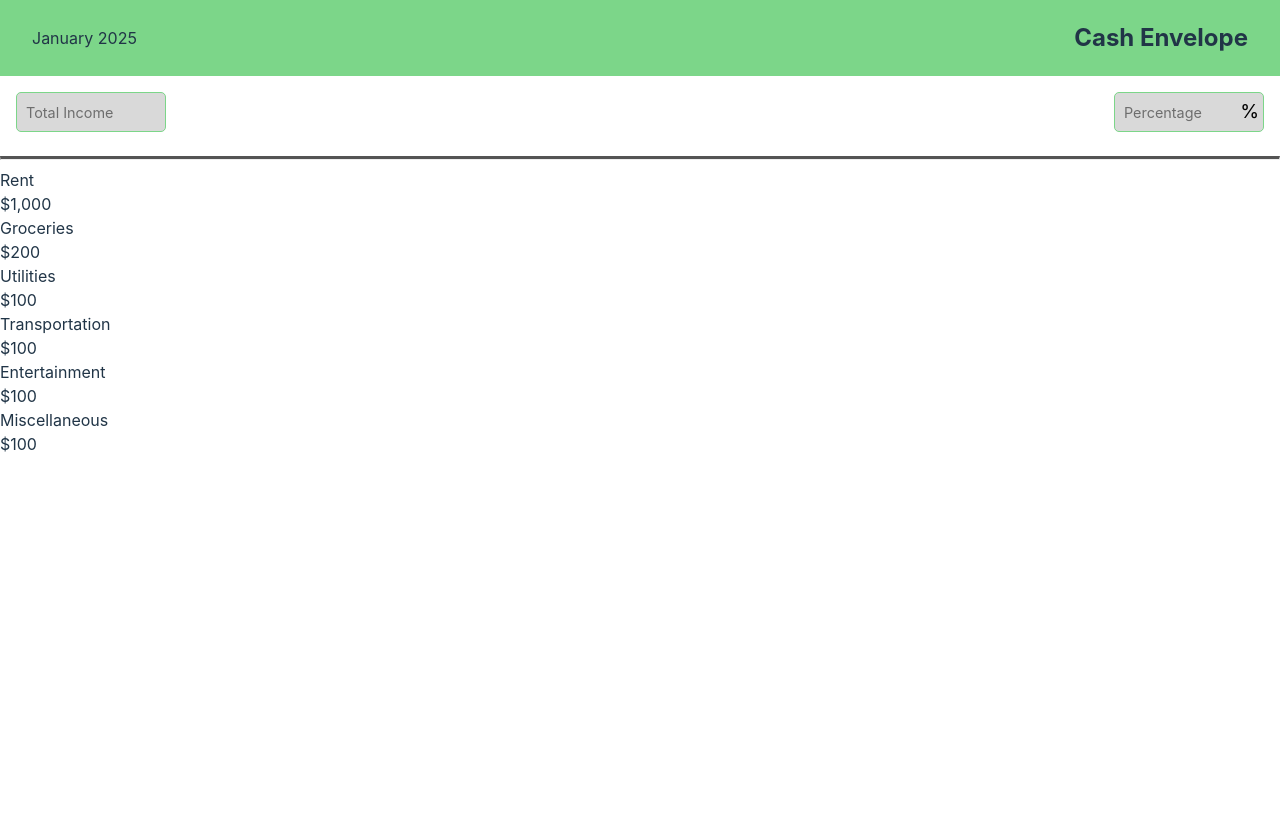
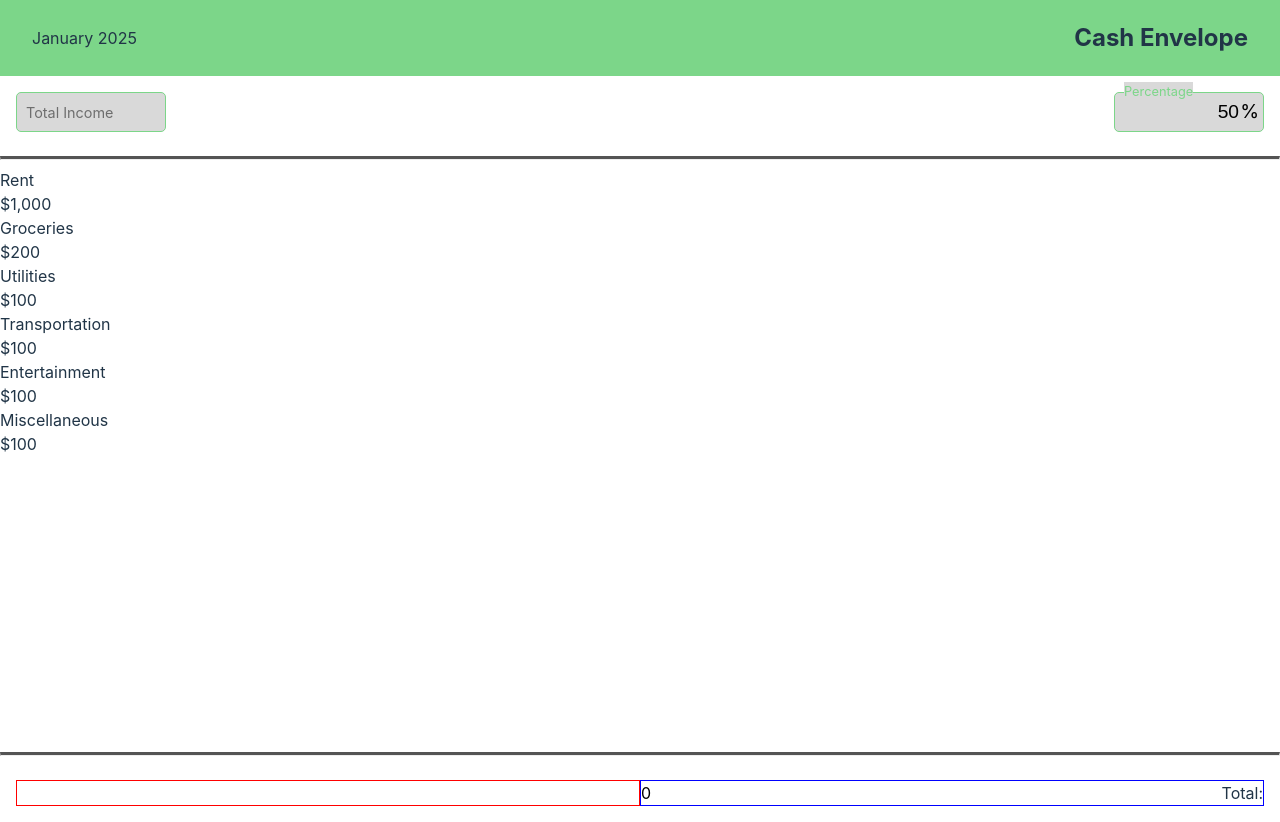
Before and after one commit to emscawas/cash-envelope, a React (Vite) app: page / in a window 1280 px wide. Before the commit the page ends 800 px from the top, so only its background shows below. Built offline with nearby package versions, Linux system fonts and the light colour scheme.

Commit message:
added total need value computation and footer blank template

```diff
--- a/src/components/body/body.css
+++ b/src/components/body/body.css
@@ -8,7 +8,7 @@
     justify-content: space-between;
 }
 
-.income-container, .percentage-container {
+.income-container, .needs-percentage-container {
     position: relative;
 }
 
@@ -43,7 +43,7 @@
     pointer-events: none;
 }
 
-.percentage-container::after {
+.needs-percentage-container::after {
     color: black;
     content: '%';
     position: absolute;
@@ -52,7 +52,7 @@
     top: 5px;
 }
 
-.percentage-text {
+.needs-percentage-text {
     color: black;
     background-color: #D9D9D9;
     padding: 0.5rem 1.5rem 0.5rem 0.5rem;
@@ -65,7 +65,7 @@
     text-align: right;
 }
 
-.percentage-placeholder {
+.needs-percentage-placeholder {
     color: rgb(110, 110, 110);
     position: absolute;
     left: 10px;
@@ -75,10 +75,39 @@
     pointer-events: none;
 }
 
-.percentage-text:not(:placeholder-shown) + .percentage-placeholder,
-.percentage-text:focus + .percentage-placeholder {
+.needs-percentage-text:not(:placeholder-shown) + .needs-percentage-placeholder,
+.needs-percentage-text:focus + .needs-percentage-placeholder {
     top: -10px;
     font-size: 0.8rem;
     background-color: #D9D9D9;
     color: #7CD689;
 }
+
+.lists-container {
+    height: 72vh;
+}
+
+.footer {
+    display: flex;
+    justify-content: space-between;
+    padding: 1rem;
+}
+
+.dl-buttons {
+    display: flex;
+    justify-content: space-between;
+    width: 50%;
+    border: 1px solid red;
+}
+
+.total-texts {
+    display: flex;
+    flex-wrap: wrap;
+    justify-content: space-between;
+    width: 50%;
+    border: 1px solid blue;
+}
+
+.total-needs {
+    color: black;
+}
--- a/src/components/body/body.tsx
+++ b/src/components/body/body.tsx
@@ -4,7 +4,7 @@ import Divider from "../Utils/divider";
 
 function BudgetPlanner() {
   const [income, setIncome] = useState("");
-  const [percentage, setPercentage] = useState("");
+  const [needsPercentage, setNeedsPercentage] = useState("50");
 
   const handleIncomeChange = (e: React.ChangeEvent<HTMLInputElement>) => {
     const value = e.target.value.replace(/,/g, "");
@@ -13,11 +13,17 @@ function BudgetPlanner() {
     }
   };
 
-  const handlePercentageChange = (e: React.ChangeEvent<HTMLInputElement>) => {
+  const handleNeedsPercentageChange = (e: React.ChangeEvent<HTMLInputElement>) => {
     const value = e.target.value.replace(/%/g, '');
     if (!isNaN(Number(value)) && Number(value) <= 100 || value === '') {
-      setPercentage(value);
+      setNeedsPercentage(value);
     }
+  };
+
+  const calculateTotalNeeds = () => {
+    const totalIncome = Number(income.replace(/,/g, ''));
+    const needsPercentageValue = Number(needsPercentage.replace(/%/g, '')) / 100;
+    return totalIncome * needsPercentageValue;
   };
 
   return (
@@ -35,16 +41,16 @@ function BudgetPlanner() {
           />
           <span className="income-placeholder">Total Income</span>
         </div>
-        <div className="percentage-container">
+        <div className="needs-percentage-container">
           <input
             type="text"
-            className="percentage-text"
+            className="needs-percentage-text"
             placeholder=""
-            value={percentage}
-            onChange={handlePercentageChange}
+            value={needsPercentage}
+            onChange={handleNeedsPercentageChange}
             maxLength={3}
           />
-          <span className="percentage-placeholder">Percentage</span>
+          <span className="needs-percentage-placeholder">Percentage</span>
         </div>
       </form>
       <Divider pixel="3" />
@@ -75,7 +81,15 @@ function BudgetPlanner() {
           <div className="list-item-amount">$100</div>
         </div>
       </div>
+      <Divider pixel="3" />
       {/* component for footer */}
+      <div className="footer">
+        <div className="dl-buttons"></div>
+        <div className="total-texts">
+          <span className="total-needs">{calculateTotalNeeds()}</span>
+          <span className="needs-total-budget">Total:</span>
+        </div>
+      </div>
     </div>
   );
 }
```
